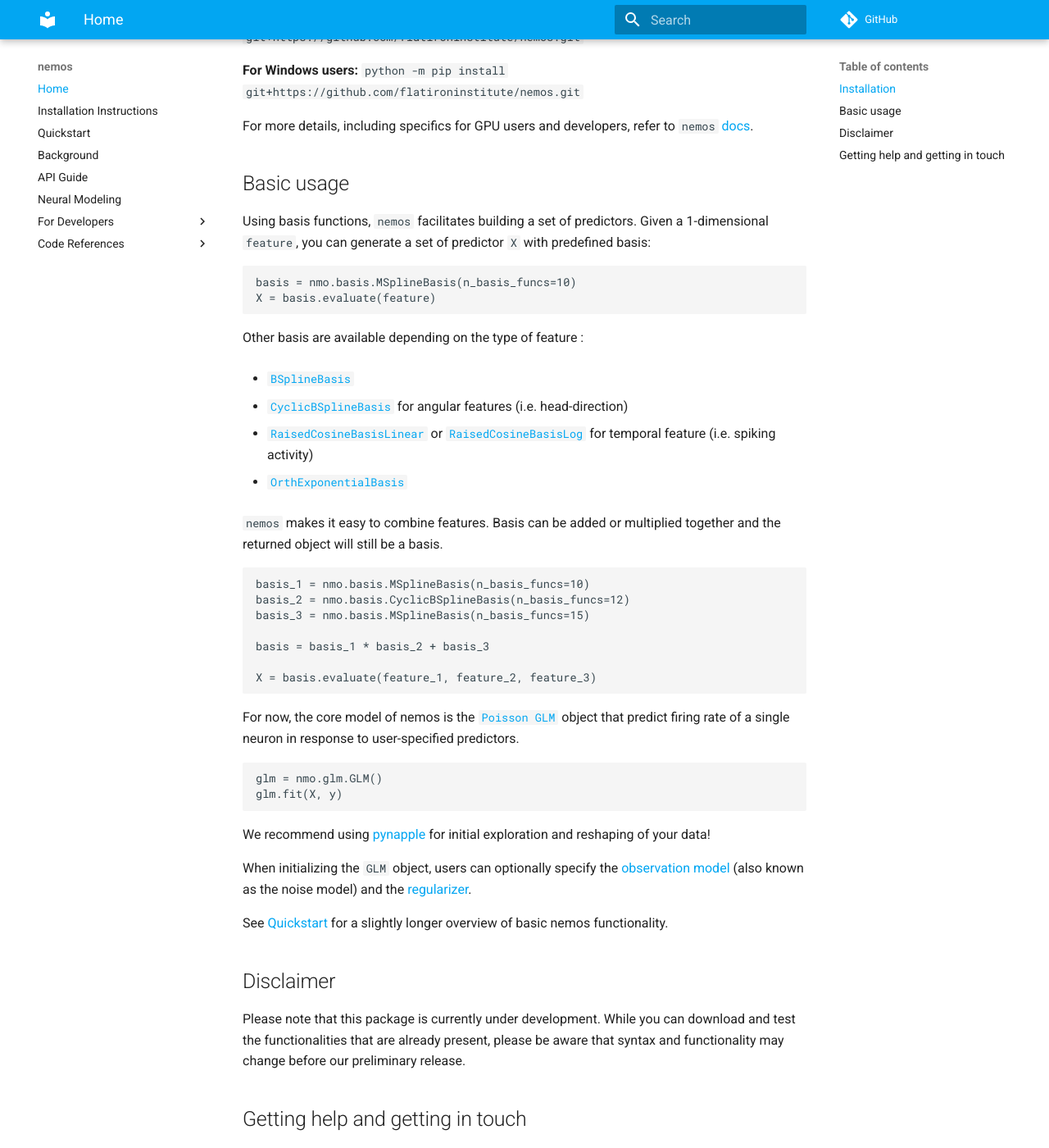
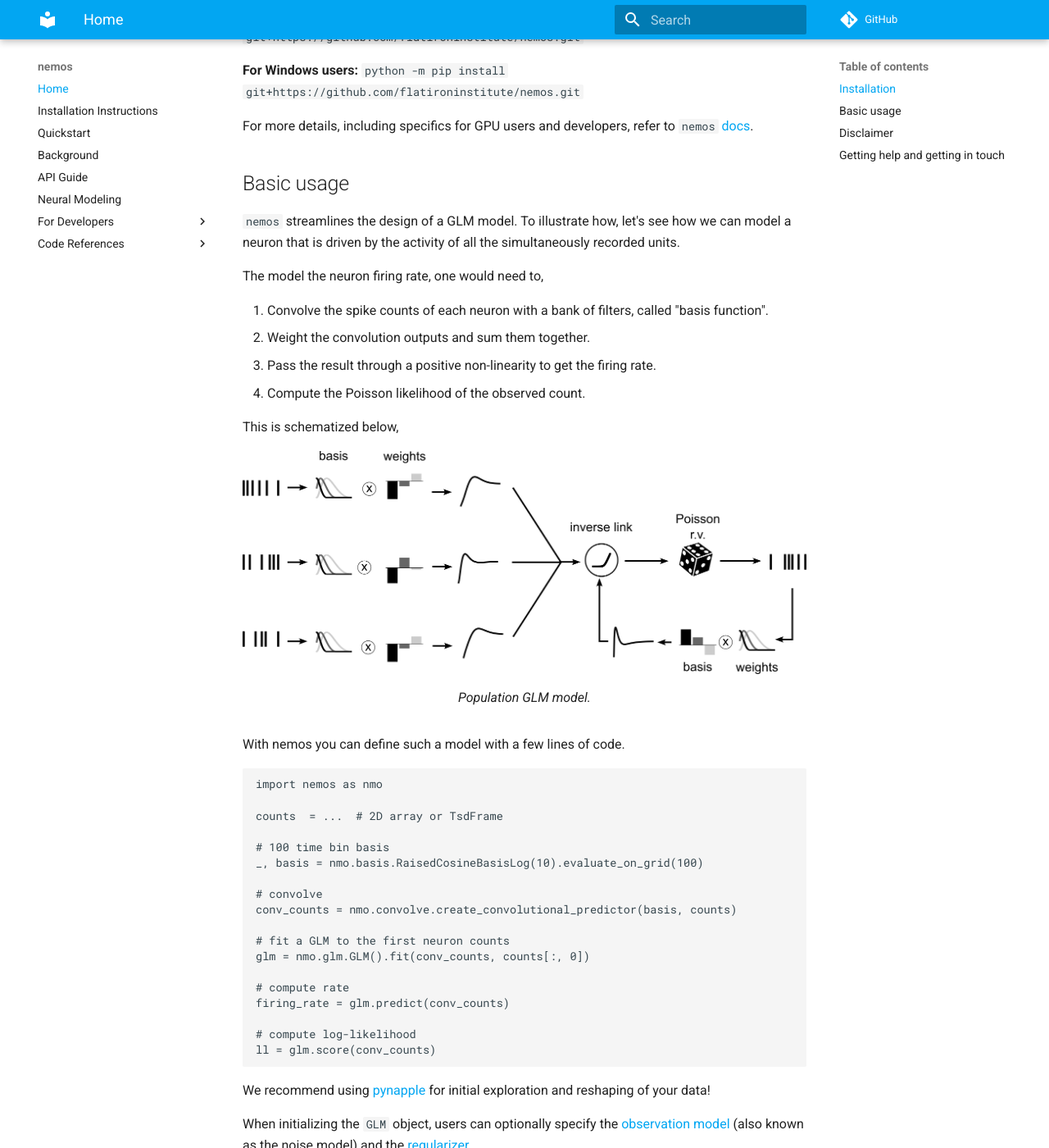
Before and after one commit to flatironinstitute/nemos, an MkDocs documentation site: the page built from docs/index.md, in a window 1280 px wide and 1400 px high, scrolled down 628 px. Shown: the whole window at 82% size. Built offline with MkDocs 1.6.1 and Material for MkDocs 9.7.7, drawn with Linux system fonts in a browser that asks for light colours; nearby versions of some CDN libraries; library files that are not in the unit come from our copies; comment, search, counter and statistics services are not loaded.

Commit message:
initalized basic example

````diff
--- a/docs/index.md
+++ b/docs/index.md
@@ -40,40 +40,44 @@
 
 ## Basic usage
 
-Using basis functions, `nemos` facilitates building a set of predictors. Given a 1-dimensional `feature`, you can generate a set of predictor `X` with predefined basis:
-```python
-basis = nmo.basis.MSplineBasis(n_basis_funcs=10)
-X = basis.evaluate(feature)
-```
-Other basis are available depending on the type of feature :
+`nemos` streamlines the design of a GLM model. To illustrate how, let's see how we can model
+a neuron that is driven by the activity of all the simultaneously recorded units.
 
-  * [`BSplineBasis`](https://nemos.readthedocs.io/en/latest/reference/nemos/basis/#nemos.basis.BSplineBasis)
+The model the neuron firing rate, one would need to,
 
-  * [`CyclicBSplineBasis`](https://nemos.readthedocs.io/en/latest/reference/nemos/basis/#nemos.basis.CyclicBSplineBasis) for angular features (i.e. head-direction)
+1. Convolve the spike counts of each neuron with a bank of filters, called "basis function".
+2. Weight the convolution outputs and sum them together.
+3. Pass the result through a positive non-linearity to get the firing rate.
+4. Compute the Poisson likelihood of the observed count.
 
-  * [`RaisedCosineBasisLinear`](https://nemos.readthedocs.io/en/latest/reference/nemos/basis/#nemos.basis.RaisedCosineBasisLinear) or [`RaisedCosineBasisLog`](https://nemos.readthedocs.io/en/latest/reference/nemos/basis/#nemos.basis.RaisedCosineBasisLog) for temporal feature (i.e. spiking activity)
+This is schematized below,
 
-  * [`OrthExponentialBasis`](https://nemos.readthedocs.io/en/latest/reference/nemos/basis/#nemos.basis.OrthExponentialBasis)
+<figure markdown>
+<img src="assets/glm_scheme.png" style="width: 100%"/>
+<figcaption>Population GLM model.</figcaption>
+</figure>
 
-`nemos` makes it easy to combine features. Basis can be added or multiplied together and the returned object will still be a basis.
+With nemos you can define such a model with a few lines of code.
 
 ```python
-basis_1 = nmo.basis.MSplineBasis(n_basis_funcs=10)
-basis_2 = nmo.basis.CyclicBSplineBasis(n_basis_funcs=12)
-basis_3 = nmo.basis.MSplineBasis(n_basis_funcs=15)
+import nemos as nmo
 
-basis = basis_1 * basis_2 + basis_3
+counts  = ...  # 2D array or TsdFrame
 
-X = basis.evaluate(feature_1, feature_2, feature_3)
-```
+# 100 time bin basis
+_, basis = nmo.basis.RaisedCosineBasisLog(10).evaluate_on_grid(100)
 
-For now, the core model of nemos is the
-[`Poisson GLM`](https://nemos.readthedocs.io/en/latest/reference/nemos/glm/) object that predict firing rate of a single neuron in response to
-user-specified predictors.
+# convolve
+conv_counts = nmo.convolve.create_convolutional_predictor(basis, counts)
 
-```python
-glm = nmo.glm.GLM()
-glm.fit(X, y)
+# fit a GLM to the first neuron counts
+glm = nmo.glm.GLM().fit(conv_counts, counts[:, 0])
+
+# compute rate
+firing_rate = glm.predict(conv_counts)
+
+# compute log-likelihood
+ll = glm.score(conv_counts)
 ```
 We recommend using [pynapple](https://github.com/pynapple-org/pynapple) for initial exploration and reshaping of your data!
 
````
